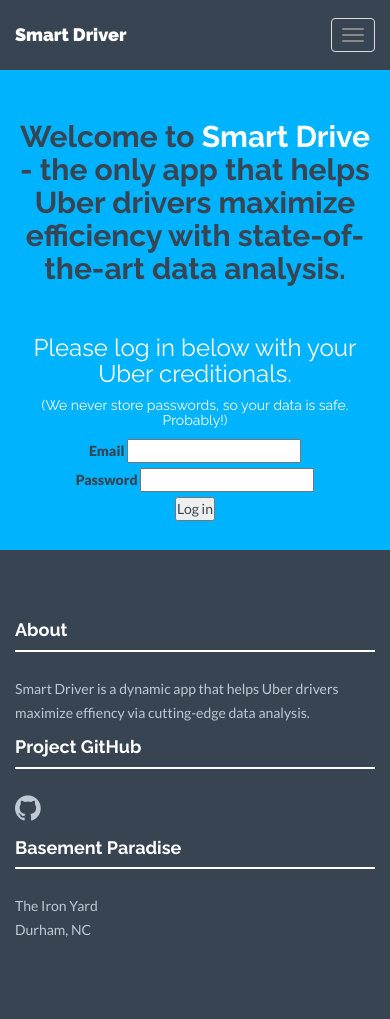
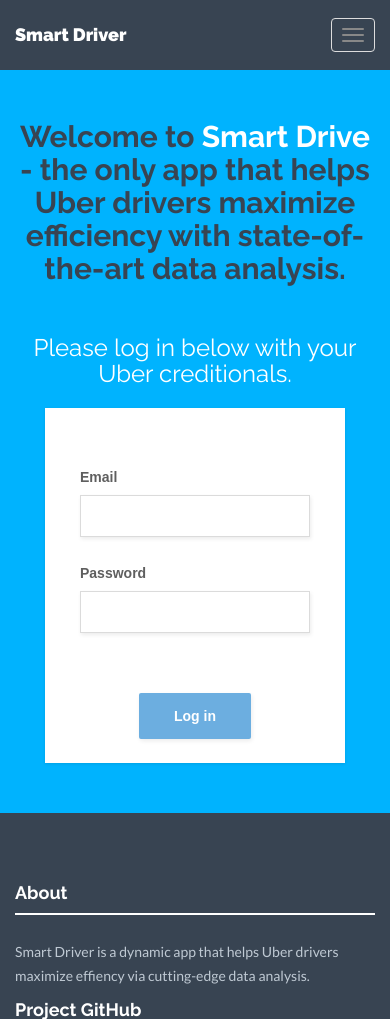
Before and after one commit to Smart-Driver/smart-driver-app, a Django app: page / in a window 390 px wide. Shown: the top 1019 px of the page. Before the commit the page ends 937 px from the top, so only its background shows below. Run offline with Django 3.2, Linux system fonts and the light colour scheme; some libraries are stand-ins or nearby versions.

Commit message:
Form updates on home page

```diff
--- a/smart_driver/driver_app/static/driver_app/assets/css/style.css
+++ b/smart_driver/driver_app/static/driver_app/assets/css/style.css
@@ -1,13 +1,3 @@
-/*	################################################################
-
-	Author: Carlos Alvarez
-	URL: http://alvarez.is
-
-	Project Name: SOLID - Bootstrap 3 Theme
-	Version: 1.0
-	URL: http://alvarez.is
-
-################################################################# */
 @import url(http://fonts.googleapis.com/css?family=Raleway:400,700,900);
 @import url(http://fonts.googleapis.com/css?family=Lato:400,900);
 @import url("prettyPhoto.css") screen;
@@ -239,100 +229,6 @@ a:focus {
 	padding: 15px;
 }
 
-/* Portfolio Wrap */
-#portfoliowrap {
-	padding-top: 60px;
-	margin-bottom: 60px;
-	display: block;
-	text-align: center
-}
-
-#portfoliowrap h3 {
-	margin-bottom: 25px;
-}
-
-.portfolio {
-	padding:0 !important;
-	margin:0 !important;
-	display:block;
-}
-
-
-.portfolio-item .title:before {border-radius:0; display:none}
-.portfolio-item p {margin:0px 0 30px;}
-.portfolio-item h3 {margin:-10px 0 10px; font-size:16px; text-transform:uppercase;}
-
-
-.tpl6 h3
-{
-	color:#fff;
-	margin:0;
-	padding:40px 5px 0;
-	font-size:16px;
-	text-transform:uppercase;
-}
-.tpl6 .dmbutton
-{
-	display:inline-block;
-	margin:30px 5px 20px 5px;
-	font-size:13px;
-}
-
-.tpl6 .bg
-{
-	height:100%;
-	width:100%;
-	background-color:#00b3fe;
-	background-color:rgba(0,179,254,.9);
-	text-align:center;
-}
-
-/* Testimonials Wrap */
-#twrap {
-	background: url(../img/t-back.jpg) no-repeat center top;
-	margin-top: 0px;
-	padding-top:60px;
-	text-align:center;
-	background-attachment: relative;
-	background-position: center center;
-	min-height: 450px;
-	width: 100%;
-
-    -webkit-background-size: 100%;
-    -moz-background-size: 100%;
-    -o-background-size: 100%;
-    background-size: 100%;
-
-    -webkit-background-size: cover;
-    -moz-background-size: cover;
-    -o-background-size: cover;
-    background-size: cover;
-}
-
-#twrap i {
-	font-size: 50px;
-	color: white;
-	margin-bottom: 25px;
-}
-
-#twrap p {
-	color: white;
-	font-size: 15px;
-	line-height: 30px;
-}
-
-/* clients logo */
-#cwrap {
-	background: #f7f7f7;
-	margin-top: 0px;
-	padding-top: 80px;
-	padding-bottom: 100px;
-}
-
-#cwrap h3 {
-	margin-bottom: 60px;
-}
-
 /* Footer */
 #footerwrap {
 	padding-top: 60px;
@@ -422,40 +318,173 @@ csmall2 {
     background-size: cover;
 }
 
-/* Blog Page */
-.popular-posts {
-	margin: 0px;
-	padding-left: 0px;
+/*	################################################################
+	HOME PAGE LOGIN FORM
+################################################################# */
+.form-login{
+    max-width: 1000px;
+    width: 100%;
+    margin: 0 auto;
+    font: bold 14px sans-serif;
+    text-align: center;
 }
 
-.popular-posts li {
-	list-style: none;
-	margin-bottom: 20px;
-	min-height: 70px;
-}
-.popular-posts li a,
-.popular-posts li a:hover {
-	color:#2f2f2f;
-	text-decoration: none;
+.form-log-in-with-email{
+    position: relative;
+    display: inline-block;
+    vertical-align: top;
+    text-align: center;
 }
 
-.popular-posts li img {
-	float: left;
-	margin-right: 20px;
+.form-log-in-with-email .form-white-background{
+    width: 540px;
+		/*height: 350px;*/
+    box-sizing: border-box;
+    background-color: #ffffff;
+    box-shadow: 0 1px 3px 0 rgba(0, 0, 0, 0.1);
+    padding: 1px 60px;
+    margin-bottom: 32px;
 }
 
-.popular-posts li em {
-	font-family: 'Lato', sans-serif;
-	font-size: 12px;
-	color: #b3b3b3
+.form-log-in-with-email .form-row{
+    text-align: left;
+    margin-bottom: 23px;
 }
 
-.popular-posts p {
-	line-height: normal;
-	margin-bottom: auto;
+.form-log-in-with-email .form-title-row{
+    text-align: center;
+    margin-bottom: 60px;
 }
 
-.share i {
-	padding-right: 15px;
-	font-size: 18px;
+.form-log-in-with-email h1{
+    display: inline-block;
+    box-sizing: border-box;
+    color:  #4c565e;
+    font-size: 24px;
+    padding: 0 30px 15px;
+    border-bottom: 2px solid #6caee0;
+    margin:0;
 }
+
+.form-log-in-with-email .form-row > label span{
+    display: inline-block;
+    box-sizing: border-box;
+    color:  #5f5f5f;
+    width: 125px;
+    text-align: right;
+    padding-right: 25px;
+}
+
+.form-log-in-with-email input{
+    color:  #5f5f5f;
+    box-sizing: border-box;
+    width: 230px;
+    box-shadow: 1px 2px 4px 0 rgba(0, 0, 0, 0.08);
+    padding: 12px 18px;
+    border: 1px solid #dbdbdb;
+}
+
+.form-log-in-with-email button{
+    display: block;
+    border-radius: 2px;
+    background-color:  #6caee0;
+    color: #ffffff;
+    font-weight: bold;
+    box-shadow: 1px 2px 4px 0 rgba(0, 0, 0, 0.08);
+    padding: 15px 35px;
+    border: 0;
+    margin: 55px auto 0;
+    cursor: pointer;
+}
+
+.form-log-in-with-email .form-forgotten-password,
+.form-log-in-with-email .form-create-an-account{
+    text-decoration: none;
+    padding: 4px 8px;
+    font-weight: normal;
+}
+
+.form-log-in-with-email .form-forgotten-password{
+    color:  #4e9eda;
+}
+
+.form-log-in-with-email .form-create-an-account{
+    color:  #7b9d62;
+    background-color: #d6f0c3;
+}
+
+
+.form-sign-in-with-social{
+    display: inline-block;
+    max-width: 180px;
+    box-sizing: border-box;
+    vertical-align: top;
+    text-align: center;
+    margin-top: 70px;
+}
+
+/*	Making the form responsive. Remove these media queries
+    if you don't need the form to work on mobile devices. */
+
+@media (max-width: 900px) {
+
+    .form-login{
+        margin: 20px auto;
+    }
+
+    .form-log-in-with-email{
+        position: relative;
+        display: block;
+        margin: 0 0 50px;
+    }
+
+    .form-log-in-with-email .form-white-background{
+        margin: 0 auto 32px;
+    }
+
+    .form-log-in-with-email:after{
+        bottom: -80px;
+        left: 50%;
+        margin-left: -25px;
+    }
+
+    .form-sign-in-with-social{
+        margin-top: 60px;
+    }
+
+}
+
+@media (max-width: 600px) {
+
+    .form-log-in-with-email .form-white-background{
+        width: 300px;
+        padding-left: 35px;
+        padding-right: 35px;
+    }
+
+    .form-log-in-with-email .form-row > label span{
+        display: block;
+        text-align: left;
+        padding: 0 0 10px;
+    }
+
+    .form-log-in-with-email .form-email,
+    .form-log-in-with-email .form-password{
+        display: block;
+        margin: 0 auto;
+    }
+
+    .form-log-in-with-email:after{
+        bottom: -80px;
+        left: 50%;
+        margin-left: -25px;
+    }
+
+    .form-log-in-with-email .form-forgotten-password,
+    .form-log-in-with-email .form-create-an-account{
+        display: block;
+        margin: 5px auto;
+        max-width: 180px;
+    }
+
+}
--- a/smart_driver/driver_app/templates/driver_app/home.html
+++ b/smart_driver/driver_app/templates/driver_app/home.html
@@ -27,7 +27,7 @@
       <script src="https://oss.maxcdn.com/libs/respond.js/1.4.2/respond.min.js"></script>
     <![endif]-->
 
-    <script src="assets/js/modernizr.js"></script>
+    <script src="static/driver_app/assets/js/modernizr.js"></script>
   </head>
 
   <body>
@@ -67,13 +67,13 @@
         </br>
 					<h3>Please log in below with your Uber creditionals.</h3>
 					<!-- <h3>Please log in below with your Uber creditionals.</h1> -->
-					<h5>(We never store passwords, so your data is safe. Probably!)</h5>
+					<!-- <h5>(We never store passwords, so your data is safe. Probably!)</h5> -->
 				</div>
 
   <!-- *****************************************************************************************************************
   LOG-IN FORM
   ************************************************************************************************************** -->
-        <form class="form-login" method="post" action="#">{% csrf_token %}
+        <form class="form-login" method="post" action="#">
             <div class="form-log-in-with-email">
                 <div class="form-white-background">
                     <div class="form-title-row">
```
Also changed, not shown: smart_driver/driver_app/static/driver_app/style.css (+159 -130 lines). Lines whose indentation alone changed are shown as unchanged.
